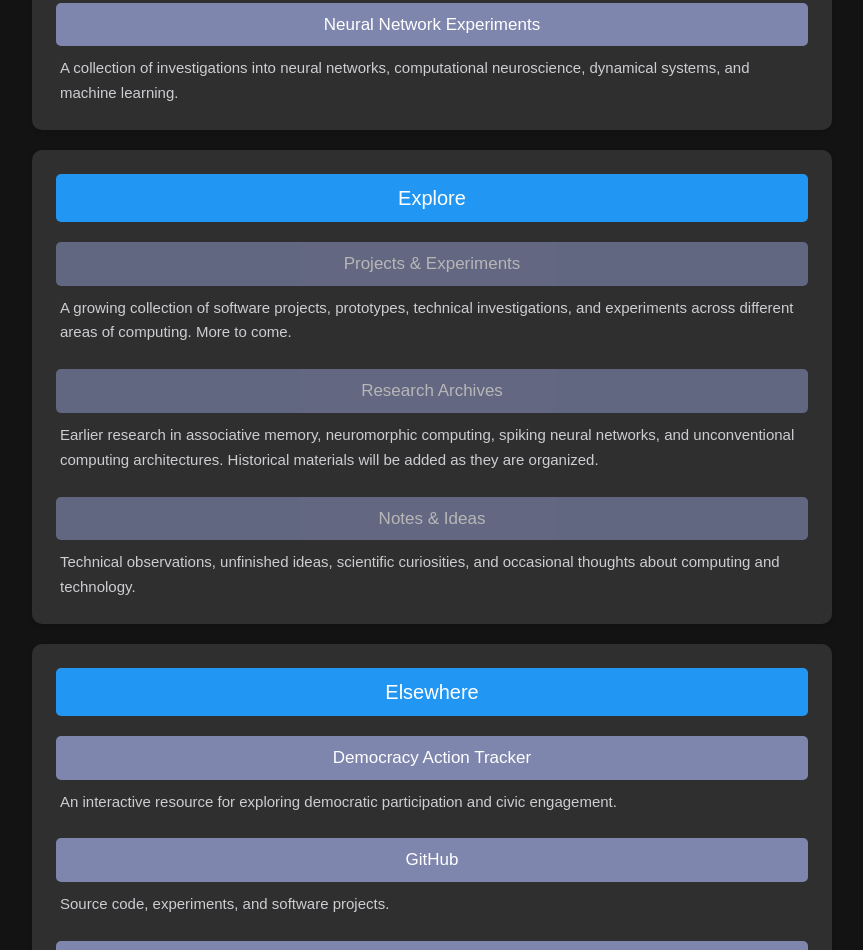
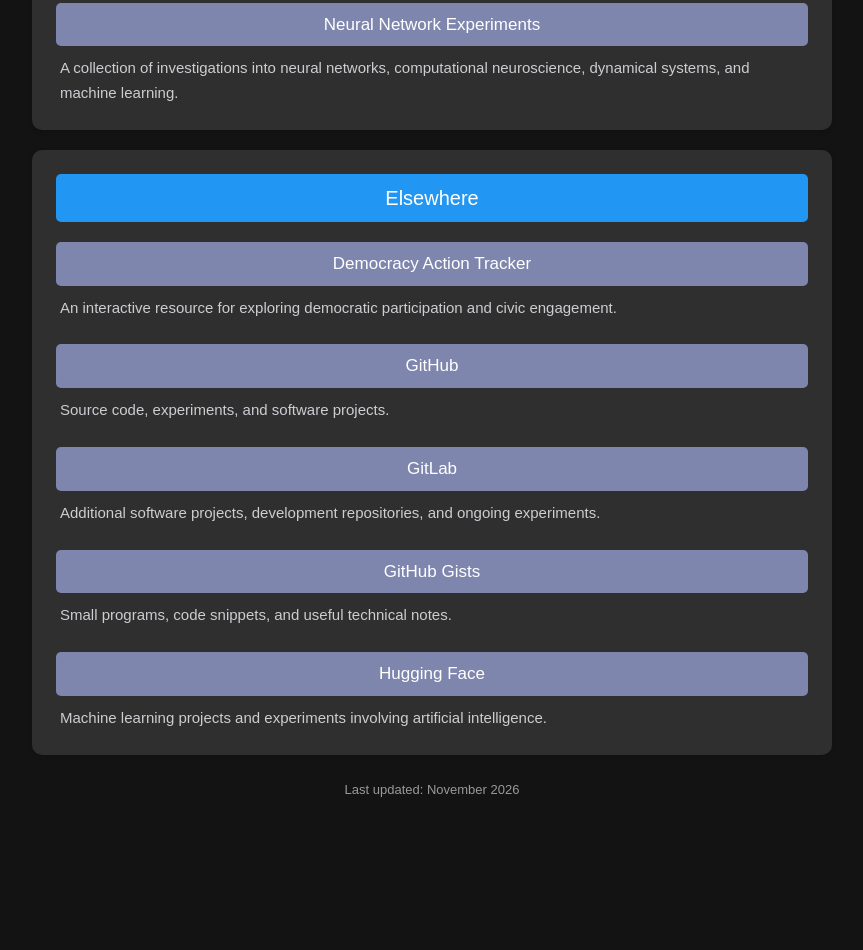
Before and after one commit to dvoils/dvoils.github.io, a plain HTML site: page index.html in a window 1280 px wide. Shown: the part 808-1758 px from the top of the page, without its empty margins (208-1071 px from the left). After the commit the page ends 1632 px from the top, so only its background shows below. Drawn offline with Linux system fonts and the light colour scheme.

Commit message:
take out cruft

```diff
--- a/index.html
+++ b/index.html
@@ -301,48 +301,6 @@
       </div>
     </section>
 
-    <!-- Explore -->
-
-    <section class="section" aria-labelledby="explore-heading">
-      <h2 id="explore-heading">Explore</h2>
-
-      <div class="subtopic">
-        <div class="subtopic-button placeholder-button">
-          Projects &amp; Experiments
-        </div>
-        <p>
-          A growing collection of software projects,
-          prototypes, technical investigations, and
-          experiments across different areas of computing.
-          More to come.
-        </p>
-      </div>
-
-      <div class="subtopic">
-        <div class="subtopic-button placeholder-button">
-          Research Archives
-        </div>
-        <p>
-          Earlier research in associative memory,
-          neuromorphic computing, spiking neural networks,
-          and unconventional computing architectures.
-          Historical materials will be added as they
-          are organized.
-        </p>
-      </div>
-
-      <div class="subtopic">
-        <div class="subtopic-button placeholder-button">
-          Notes &amp; Ideas
-        </div>
-        <p>
-          Technical observations, unfinished ideas,
-          scientific curiosities, and occasional thoughts
-          about computing and technology.
-        </p>
-      </div>
-    </section>
-
     <!-- Elsewhere -->
 
     <section class="section" aria-labelledby="elsewhere-heading">
```
